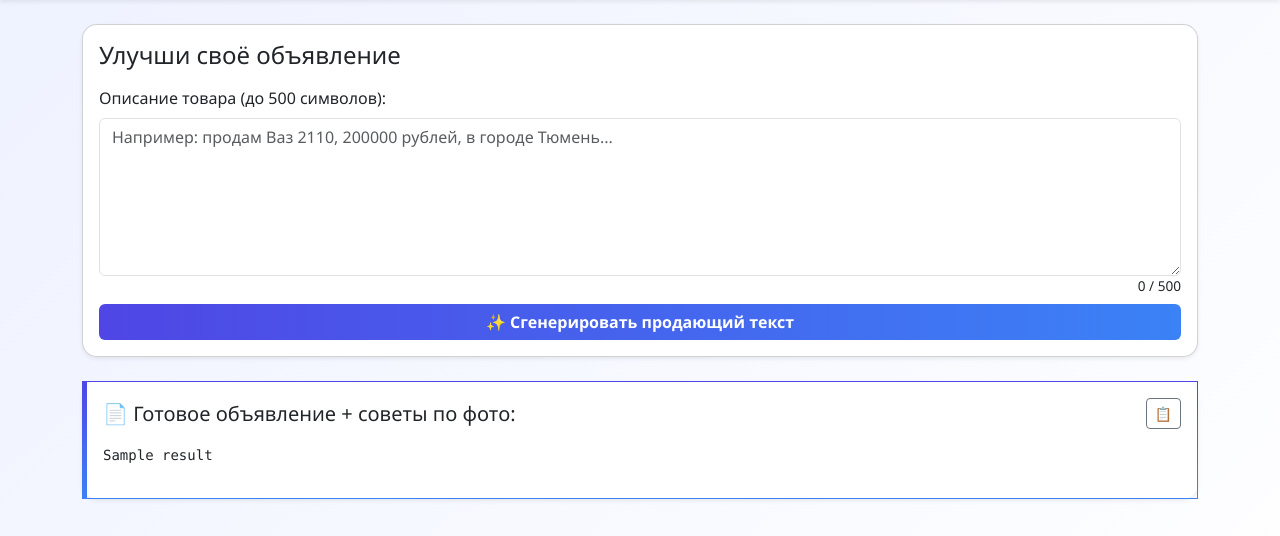
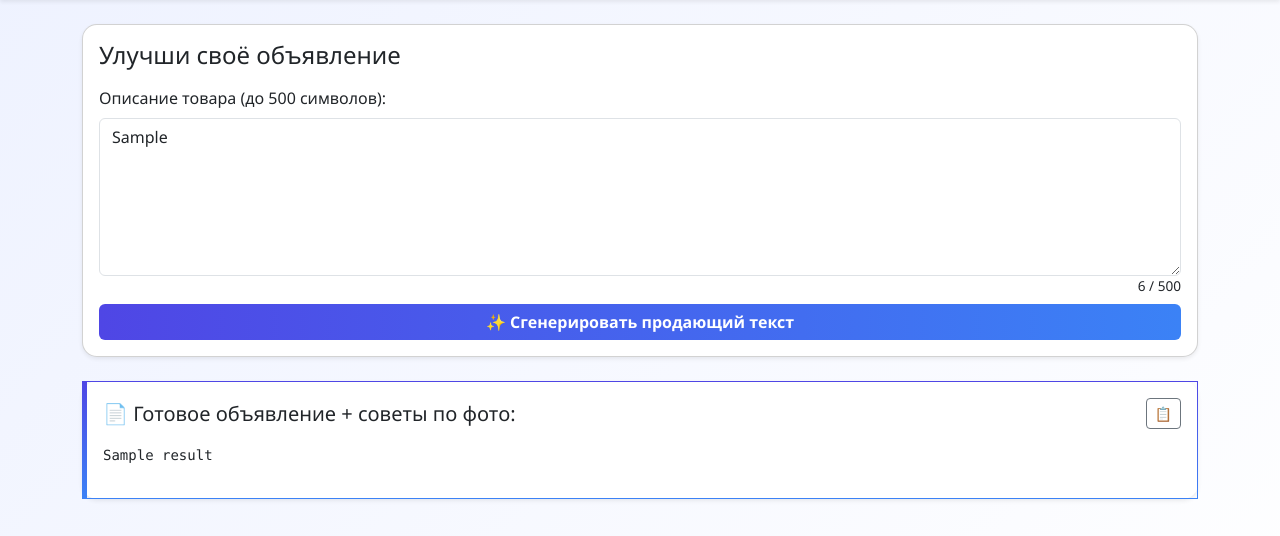
Before and after one commit to sergo2078/ai-ad-optimizer, a Flask app: template templates/index.html in a window 1280 px wide. Shown: the part 56-592 px from the top of the page. Run offline with Flask 3, Linux system fonts and the light colour scheme; the template is opened without the code that fills it: most values are stand-ins (such as "Sample title", 1, 10 or a date in 2020).

Commit message:
Update index.html

```diff
--- a/templates/index.html
+++ b/templates/index.html
@@ -62,12 +62,12 @@
         <div class="mb-2">
           <label for="user_input" class="form-label">Описание товара (до 500 символов):</label>
           <textarea
-            class="form-control"
-            id="user_input"
-            name="user_input"
-            rows="6"
-            maxlength="500"
-            placeholder="Например: продам Ваз 2110, 200000 рублей, в городе Тюмень...">{{ request.form.get('user_input', '') }}</textarea>
+  class="form-control"
+  id="user_input"
+  name="user_input"
+  rows="6"
+  maxlength="500"
+  placeholder="Например: продам Ваз 2110, 200000 рублей, в городе Тюмень...">{{ user_input or '' }}</textarea>
           <div id="charCount" class="char-counter">0 / 500</div>
         </div>
         <button type="submit" class="btn btn-gradient w-100">✨ Сгенерировать продающий текст</button>
```
